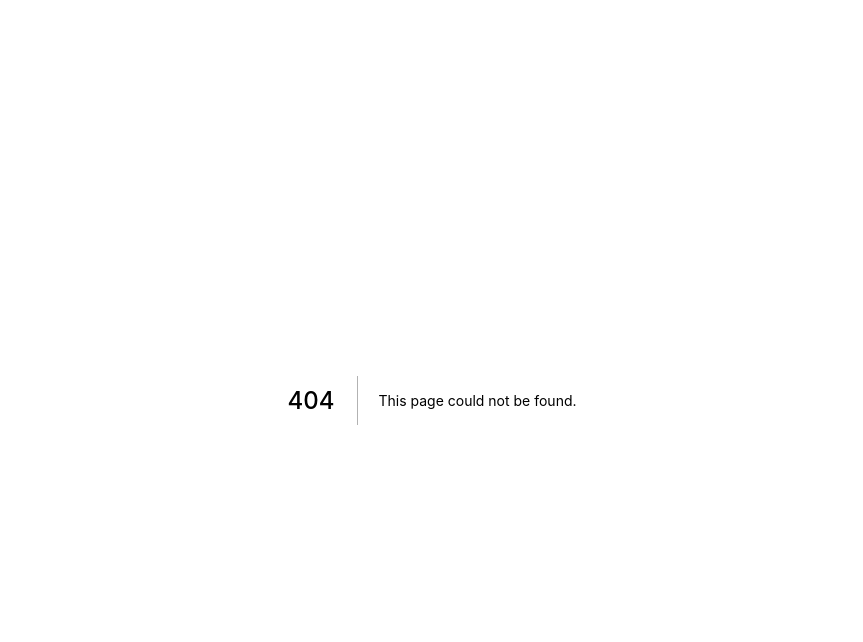
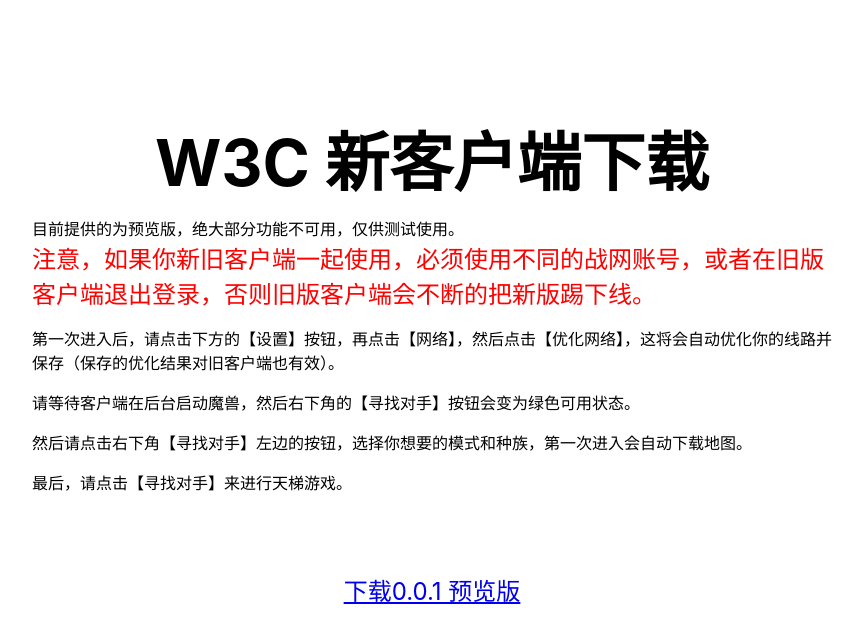
Before and after one commit to fluxxu/wc3.tools, a Next.js app: page /launcher-e in a window 1280 px wide. Before the commit this address had no page. Shown: the top 642 px of the page, without its empty margins (208-1071 px from the left). Built offline with nearby package versions, Linux system fonts and the light colour scheme.

Commit message:
launcher e page

```diff
--- /dev/null
+++ b/pages/launcher-e.jsx
@@ -0,0 +1,46 @@
+import Head from 'next/head'
+import Image from 'next/image'
+import styles from '../styles/Home.module.css'
+
+export default function LauncherE() {
+    return (
+        <div className={styles.container}>
+            <Head>
+                <title>Warcraft III Tools</title>
+            </Head>
+
+            <main className={styles.main}>
+                <h1 className={styles.title}>
+                    W3C 新客户端下载
+                </h1>
+
+                <div className={styles.grid}>
+                    <div >
+                    <p>
+                        目前提供的为预览版，绝大部分功能不可用，仅供测试使用。
+                        <br />
+                        <span style={{fontSize: 24, color: 'red'}}>注意，如果你新旧客户端一起使用，必须使用不同的战网账号，或者在旧版客户端退出登录，否则旧版客户端会不断的把新版踢下线。</span>
+                    </p>
+
+                    <p>
+                        第一次进入后，请点击下方的【设置】按钮，再点击【网络】，然后点击【优化网络】，这将会自动优化你的线路并保存（保存的优化结果对旧客户端也有效）。
+                    </p>
+                    <p>
+                        请等待客户端在后台启动魔兽，然后右下角的【寻找对手】按钮会变为绿色可用状态。
+                    </p>
+                    <p>
+                        然后请点击右下角【寻找对手】左边的按钮，选择你想要的模式和种族，第一次进入会自动下载地图。
+                    </p>
+                    <p>
+                        最后，请点击【寻找对手】来进行天梯游戏。
+                    </p>
+                    </div>
+
+                    <p className={styles.description}>
+                        <a href="http://w3c.cnwar3.com/launcher-e/W3Champions_0.0.1.msi">下载0.0.1 预览版</a>
+                    </p>
+                </div>
+            </main>
+        </div>
+    )
+}
```
